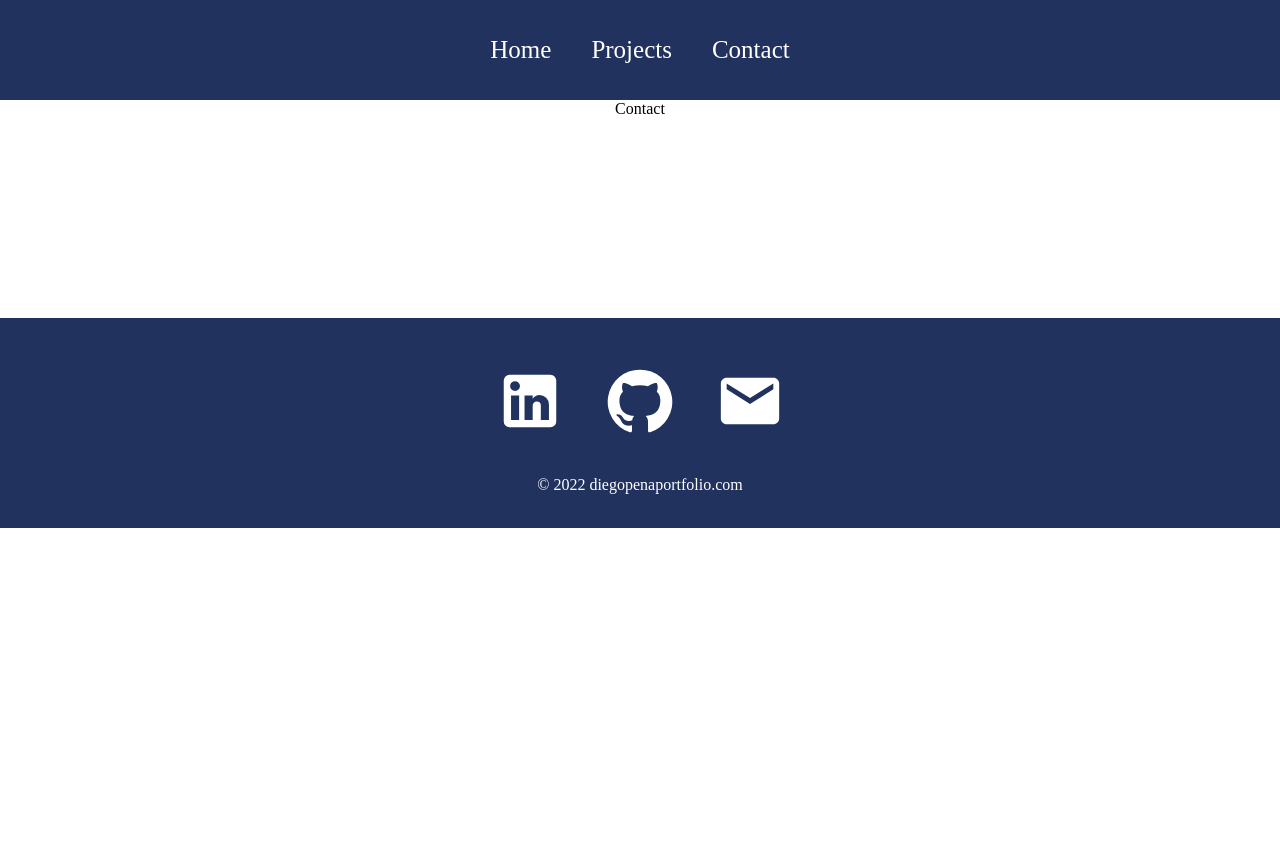
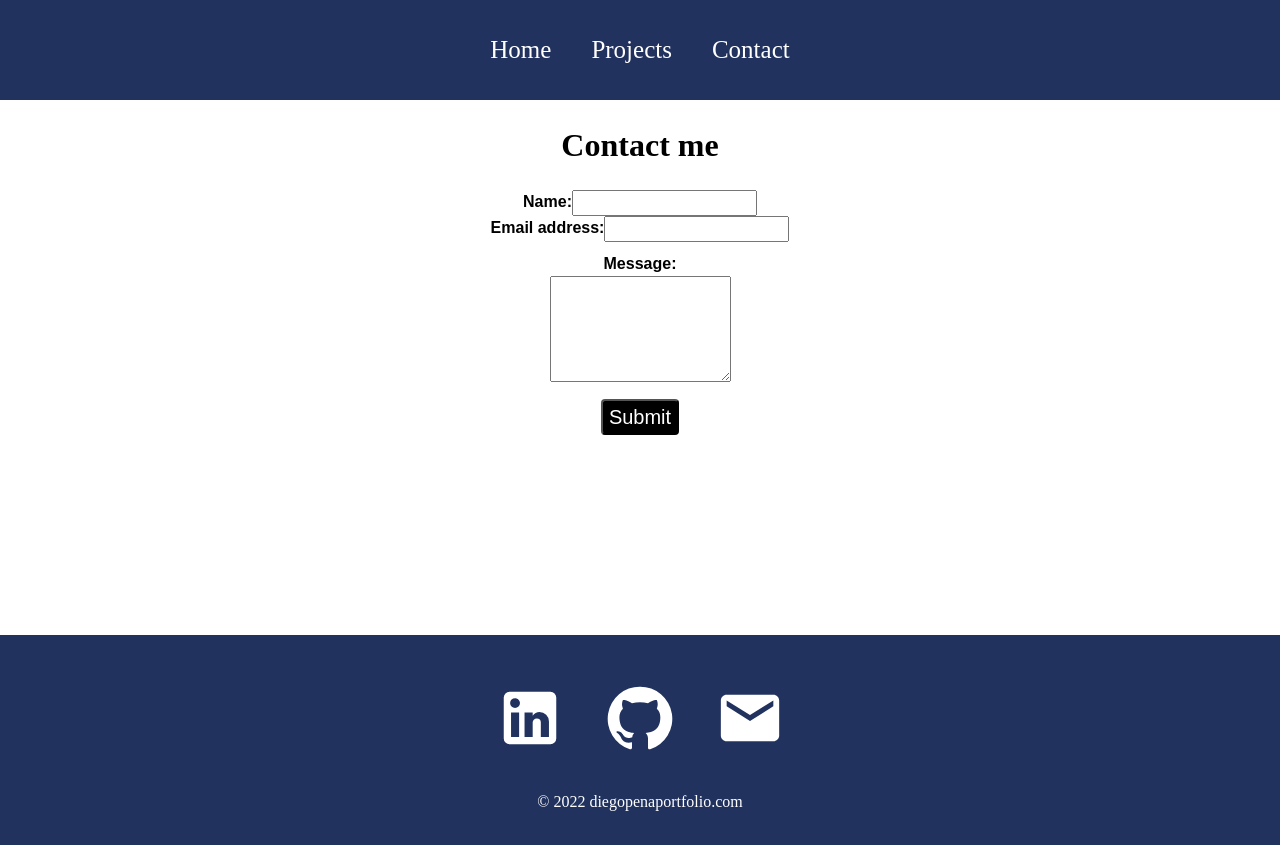
Before and after one commit to diegop2022/portfolio-react, a React (Create React App) app: page /contact in a window 1280 px wide. Before the commit the page ends 800 px from the top, so only its background shows below. Built offline with nearby package versions, Linux system fonts and the light colour scheme.

Commit message:
updated contact

```diff
--- /dev/null
+++ b/src/components/Conact.js
@@ -0,0 +1,71 @@
+import React, { useState } from 'react';
+import { validateEmail } from '../helpers/Validate'
+import "../styles/Contact.css"
+
+
+function ContactForm() {
+    const [formState, setFormState] = useState({ name: '', email: '', message: '' });
+
+    const [errorMessage, setErrorMessage] = useState('');
+
+    const { name, email, message } = formState;
+
+    function handleSubmit(e) {
+        e.preventDefault();
+        if (!errorMessage) {
+            setFormState({ [e.target.name]: e.target.value });
+            console.log('Form', formState);
+        }
+    };
+
+    function handleChange(e) {
+        if (e.target.name === 'email') {
+            const isValid = validateEmail(e.target.value);
+            console.log(isValid);
+            if (!isValid) {
+                setErrorMessage('Your email is invalid.');
+            } else {
+                setErrorMessage('');
+            }
+        } else {
+            if (!e.target.value.length) {
+                setErrorMessage(`${e.target.name} is required.`);
+            } else {
+                setErrorMessage('');
+            }
+        }
+        if (!errorMessage) {
+            setFormState({ ...formState, [e.target.name]: e.target.value });
+        }
+    };
+
+    return (
+        <section>
+            <h1>Contact me</h1>
+            <form id="contact-form" onSubmit={handleSubmit}>
+                <div>
+                    <label htmlFor="name">Name:</label>
+                    <input type="text" defaultValue={name} onBlur={handleChange} name="name" />
+                </div>
+                <div>
+                    <label htmlFor="email">Email address:</label>
+                    <input type="email" defaultValue={email} name="email" onBlur={handleChange} />
+                </div>
+                <div className="message">
+                    <div>
+                        <label htmlFor="message">Message:</label>
+                    </div>
+                    <textarea name="message" defaultValue={message} onBlur={handleChange} rows="5" />
+                </div>
+                {errorMessage && (
+                    <div>
+                        <p className="error-text">{errorMessage}</p>
+                    </div>
+                )}
+                <button type="submit">Submit</button>
+            </form>
+        </section>
+    )
+}
+
+export default ContactForm;
--- /dev/null
+++ b/src/helpers/Validate.js
@@ -0,0 +1,8 @@
+export function capitalizeFirstLetter(string) {
+    return string.charAt(0).toUpperCase() + string.slice(1);
+}
+
+export function validateEmail(email) {
+    var re = /^(([^<>()[\]\\.,;:\s@"]+(\.[^<>()[\]\\.,;:\s@"]+)*)|(".+"))@((\[[0-9]{1,3}\.[0-9]{1,3}\.[0-9]{1,3}\.[0-9]{1,3}\])|(([a-zA-Z\-0-9]+\.)+[a-zA-Z]{2,}))$/;
+    return re.test(String(email).toLowerCase());
+}
--- a/src/pages/Contact.js
+++ b/src/pages/Contact.js
@@ -1,7 +1,8 @@
 import React from "react";
+import ContactForm from "../components/Conact";
 
 function Contact() {
-    return <div>Contact</div>;
+    return <ContactForm></ContactForm>
 }
 
 export default Contact;
--- a/src/pages/ProjectDisplay.js
+++ b/src/pages/ProjectDisplay.js
@@ -16,7 +16,7 @@ function ProjectDisplay() {
             <p>
                 <b>Skills:</b> {project.skills}
             </p>
-            <GitHubIcon />
+            <a href="https://github.com/diegop2022"><GitHubIcon></GitHubIcon></a>
         </div>
     );
 }
--- /dev/null
+++ b/src/styles/Contact.css
@@ -0,0 +1,30 @@
+form {
+    font-family: sans-serif;
+    font-size: 16px;
+}
+
+form * {
+    box-sizing: border-box;
+    line-height: 1.5;
+}
+
+h1 {
+    font-size: 2em;
+    font-weight: 600;
+}
+
+label {
+    font-weight: 600;
+    padding: 10px 0;
+}
+
+.message {
+    padding: 10px;
+}
+
+button {
+    background-color: black;
+    color: white;
+    font-size: 20px;
+    border-radius: 4px;
+}
```
Also changed, not shown: package.json (+7 -1 lines), 1 other file (tests, documents, lock files or other folders).
